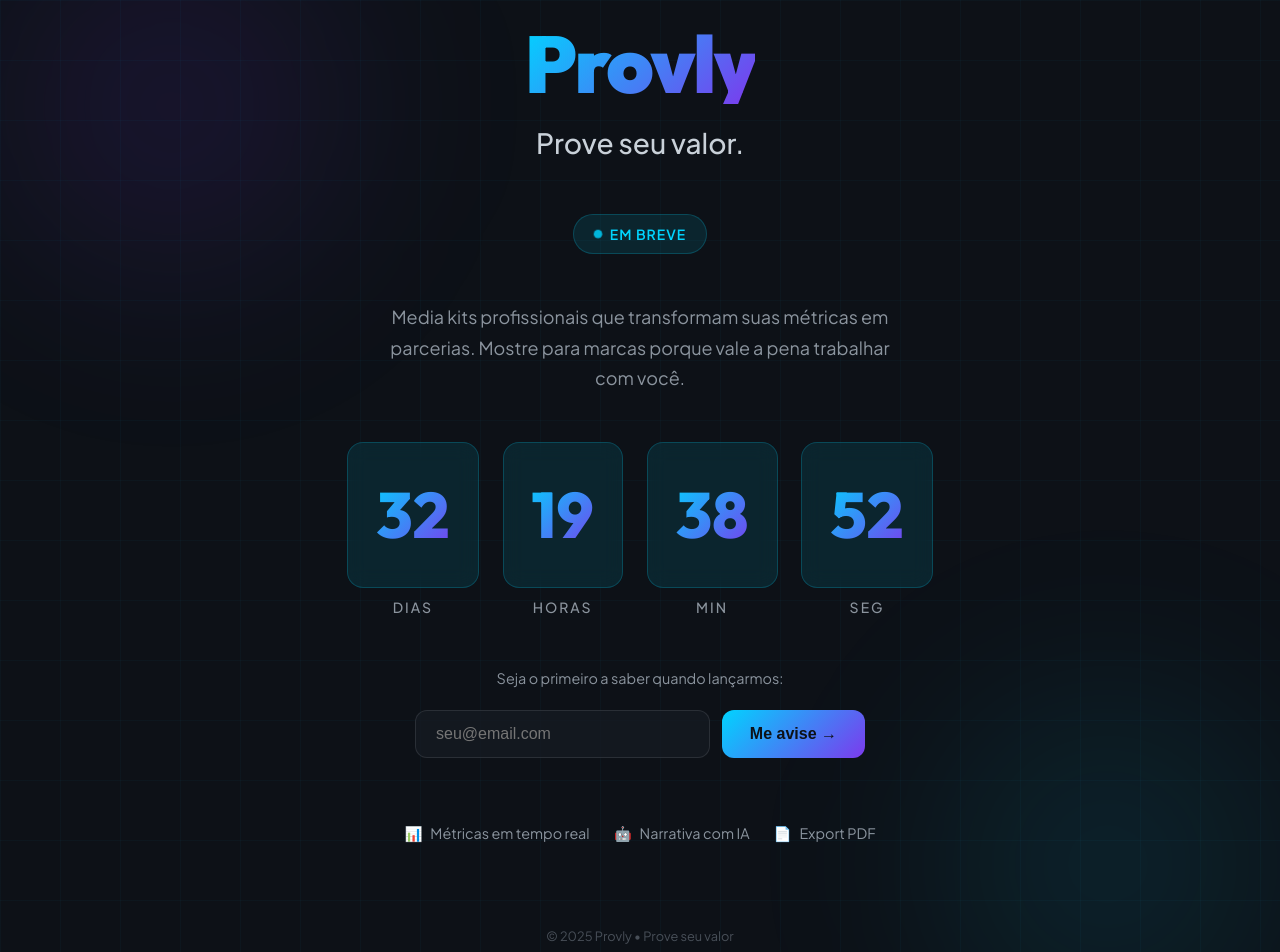
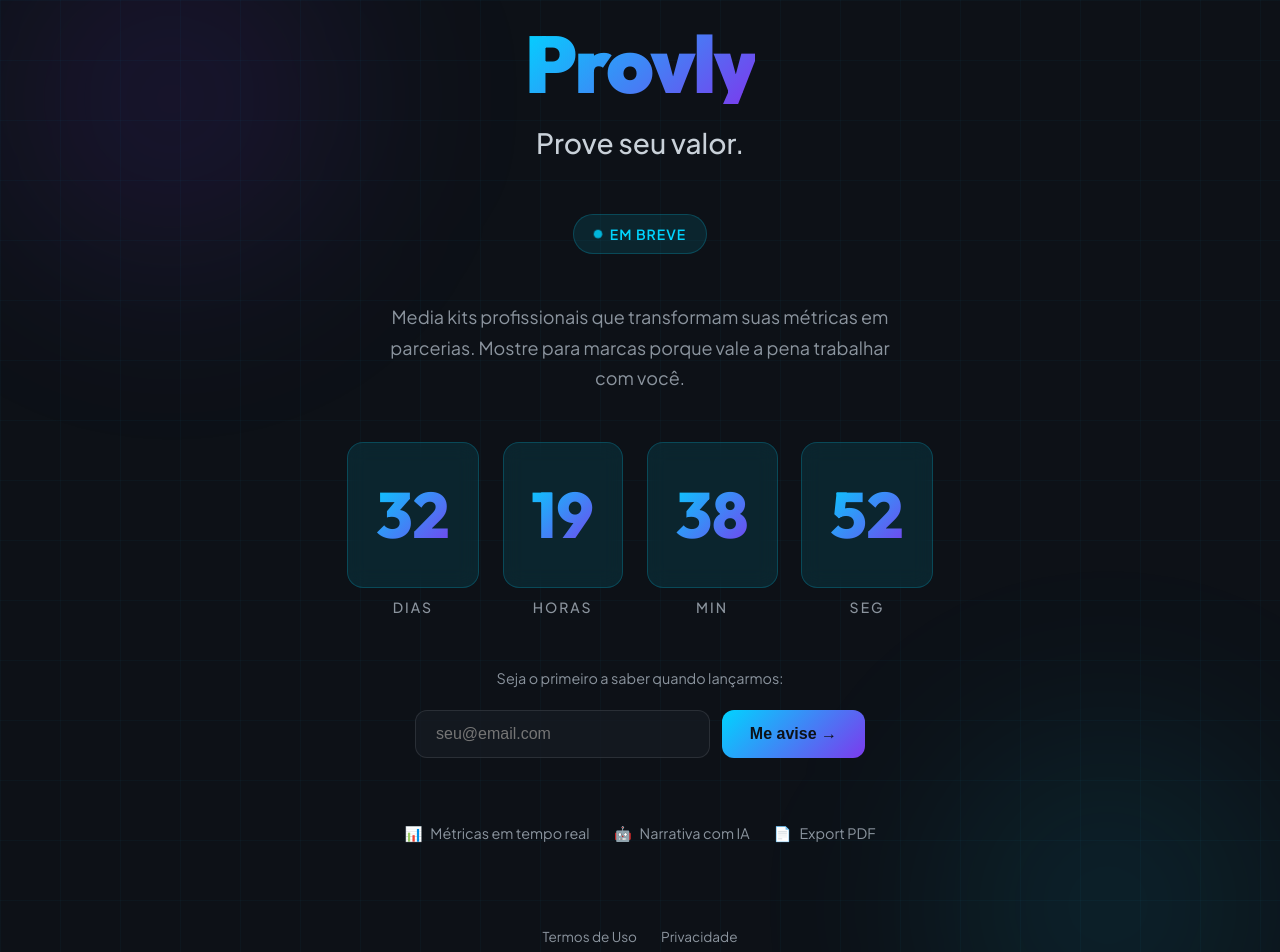
Before and after one commit to molinainveste-star/plan-b, a Next.js app: page / in a window 1280 px wide. Shown: the top 952 px of the page. Built offline with nearby package versions, Linux system fonts and the light colour scheme.

Commit message:
feat: add terms and privacy links to main page footer

```diff
--- a/src/app/page.tsx
+++ b/src/app/page.tsx
@@ -1,6 +1,7 @@
 "use client";
 
 import React, { useState, useEffect } from "react";
+import Link from "next/link";
 
 // Data de lançamento - 29 de Janeiro de 2026
 const LAUNCH_DATE = new Date("2026-01-29T00:00:00");
@@ -349,8 +350,20 @@
           marginTop: "32px",
           color: "#484F58",
           fontSize: "0.8rem",
+          display: "flex",
+          flexDirection: "column",
+          alignItems: "center",
+          gap: "12px",
         }}>
-          © 2025 Provly • Prove seu valor
+          <div style={{ display: "flex", gap: "24px" }}>
+            <Link href="/termos" style={{ color: "#8B949E", textDecoration: "none", fontSize: "0.85rem" }}>
+              Termos de Uso
+            </Link>
+            <Link href="/privacidade" style={{ color: "#8B949E", textDecoration: "none", fontSize: "0.85rem" }}>
+              Privacidade
+            </Link>
+          </div>
+          © 2025 Provly. Todos os direitos reservados.
         </footer>
       </main>
 
```
